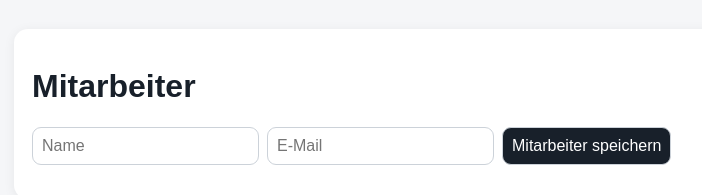
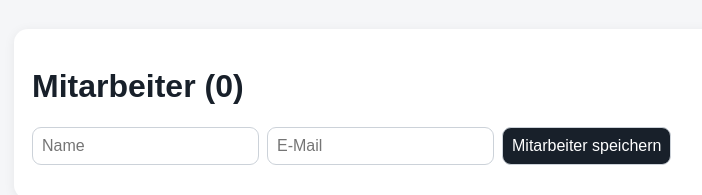
Before and after one commit to Lippi1975/Dienstplan-2, a Next.js app: page /mitarbeiter in a window 1280 px wide. Shown: the top 195 px of the page, without its empty margins (1-703 px from the left). Built offline with nearby package versions, Linux system fonts and the light colour scheme; no server answers; the database is empty.

Commit message:
Update page.tsx

```diff
--- a/app/mitarbeiter/page.tsx
+++ b/app/mitarbeiter/page.tsx
@@ -90,7 +90,10 @@ async function saveEmployee() {
     <main className="container">
 
       <div className="card">
-        <h1>Mitarbeiter</h1>
+
+        <h1>
+        Mitarbeiter ({employees.length})
+        </h1>
 
         <div className="toolbar">
           <input
```
